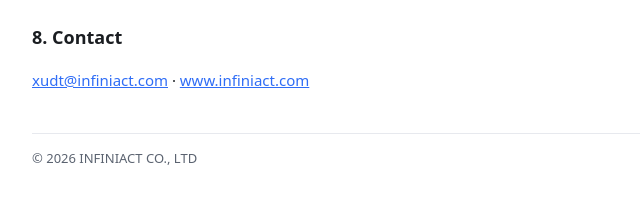
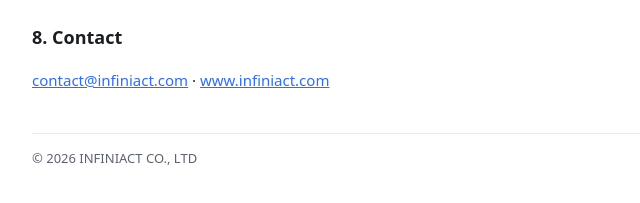
Before and after one commit to infiniact/docs, a plain HTML site: page iabar/terms/index.html in a window 1280 px wide. Shown: the part 1465-1668 px from the top of the page, 250-890 px from the left. Drawn offline with Linux system fonts and the light colour scheme.

Commit message:
Use contact@infiniact.com as the contact address

```diff
--- a/iabar/terms/index.html
+++ b/iabar/terms/index.html
@@ -72,7 +72,7 @@
 
       <h2>8. Contact</h2>
       <p>
-        <a href="mailto:xudt@infiniact.com">xudt@infiniact.com</a> ·
+        <a href="mailto:contact@infiniact.com">contact@infiniact.com</a> ·
         <a href="https://www.infiniact.com">www.infiniact.com</a>
       </p>
 
```
Also changed, not shown: iabar/privacy/index.html (+1 -1 lines), iaterm/privacy/index.html (+1 -1 lines), iaterm/terms/index.html (+1 -1 lines).
